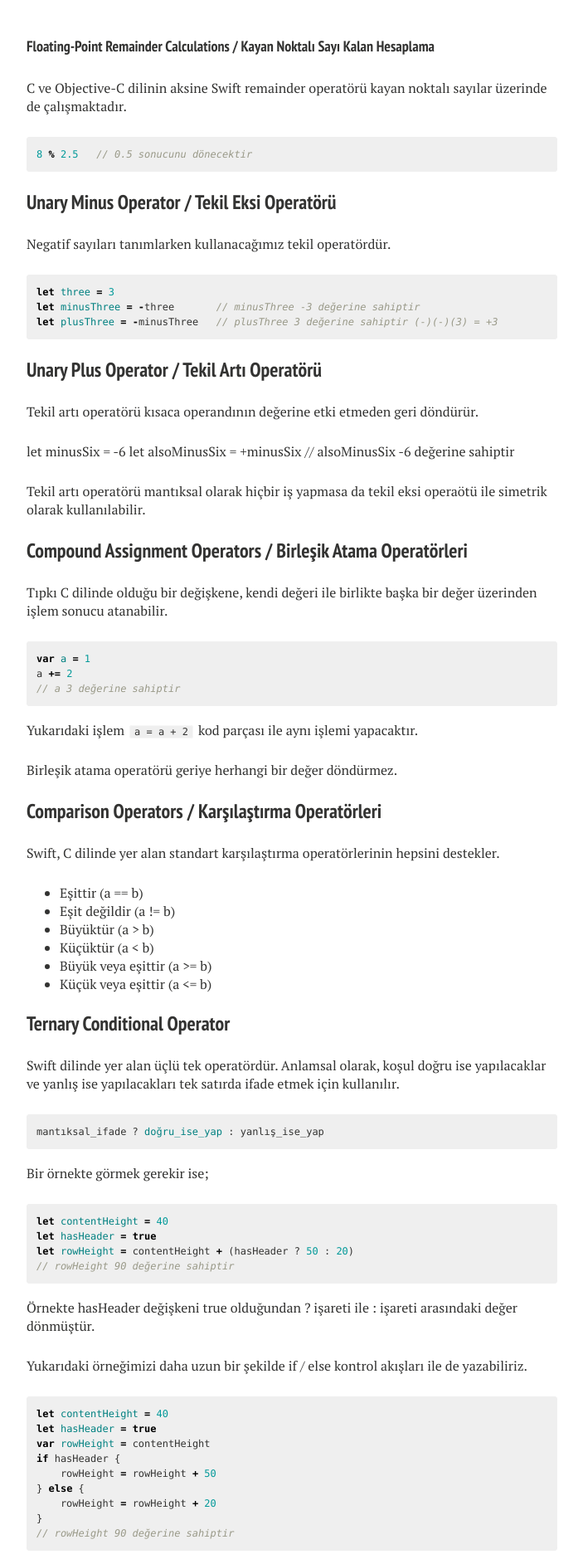
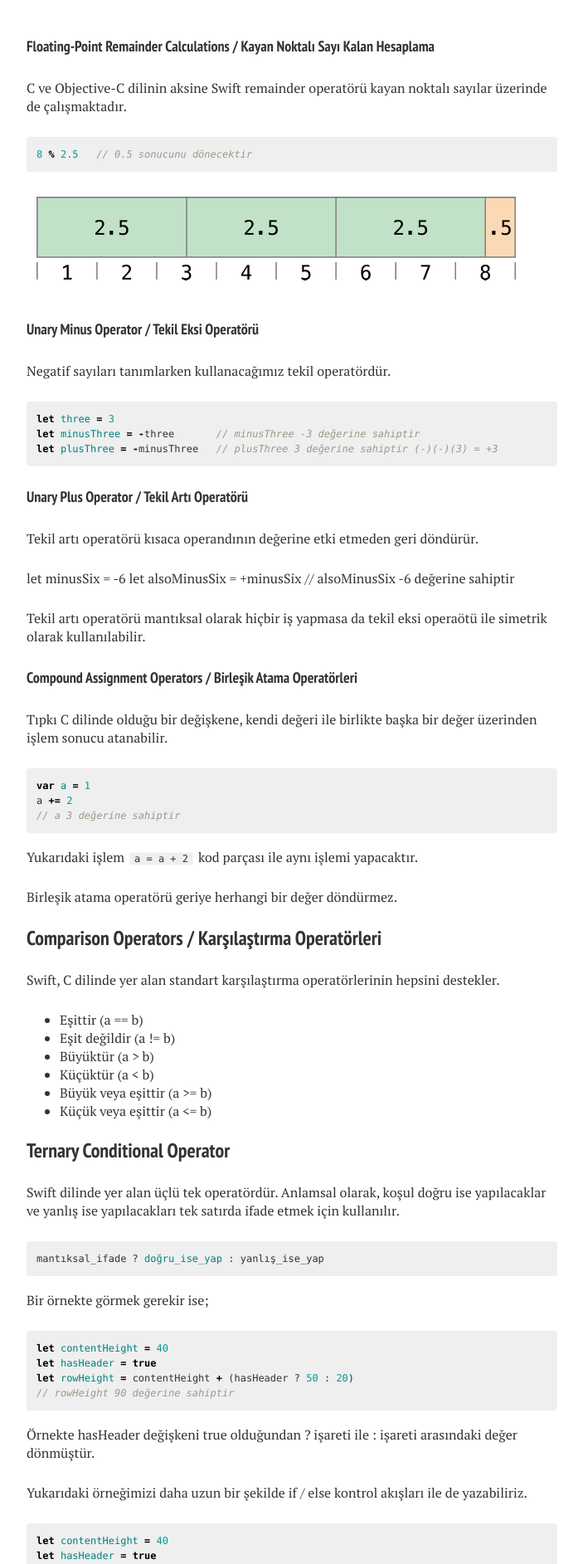
Before and after one commit to conqs/muhasturk.github.io, a Jekyll site: the page built from _posts/swift/S02_swift-temel-operatrler/2016-03-01-swift-temel-operatrler.md, in a window 1280 px wide. Shown: the part 2113-3998 px from the top of the page at 83% size, without its empty margins (288-991 px from the left). Built offline with Jekyll 4.4.1, drawn with Linux system fonts in a browser that asks for light colours; comment, search, counter and statistics services are not loaded.

Commit message:
add new images and assign them

````diff
--- a/_posts/swift/S02_swift-temel-operatrler/2016-03-01-swift-temel-operatrler.md
+++ b/_posts/swift/S02_swift-temel-operatrler/2016-03-01-swift-temel-operatrler.md
@@ -83,7 +83,7 @@ Yukarıda gösterilen formül yardımı ile `a % b` bize *remainder* dönecektir
 -8 % 3   // -2 sonucunu dönecektir
 ```
 
-![Remainder Example]({{site.url}}/assets/images/swift/S02/remainder-operator.png)
+![Integer Remainder Example][Integer Remainder]
 
 #### Floating-Point Remainder Calculations / Kayan Noktalı Sayı Kalan Hesaplama
 
@@ -103,7 +105,7 @@ let minusThree = -three       // minusThree -3 değerine sahiptir
 let plusThree = -minusThree   // plusThree 3 değerine sahiptir (-)(-)(3) = +3
 ```
 
-### Unary Plus Operator / Tekil Artı Operatörü
+#### Unary Plus Operator / Tekil Artı Operatörü
 
 Tekil artı operatörü kısaca operandının değerine etki etmeden geri döndürür.
 
@@ -112,7 +114,7 @@ let alsoMinusSix = +minusSix  // alsoMinusSix -6 değerine sahiptir
 
 Tekil artı operatörü mantıksal olarak hiçbir iş yapmasa da tekil eksi operaötü ile simetrik olarak kullanılabilir.
 
-### Compound Assignment Operators / Birleşik Atama Operatörleri
+#### Compound Assignment Operators / Birleşik Atama Operatörleri
 
 Tıpkı C dilinde olduğu bir değişkene, kendi değeri ile birlikte başka bir değer üzerinden işlem sonucu atanabilir.
 
@@ -340,3 +342,6 @@ Sevgiler... 🎈
 
 [Pull Request]: https://github.com/muhasturk/muhasturk.github.io/blob/master/_posts/swift/S02_swift-temel-operatrler/2016-03-01-swift-temel-operatrler.md "Pull Request Gönder"
 [Overlow Operators]: https://developer.apple.com/library/ios/documentation/Swift/Conceptual/Swift_Programming_Language/AdvancedOperators.html "Swift Overlow Operatörleri"
+
+[Integer Remainder]: {{site.url}}/assets/images/swift/S02/remainderInteger_2x.png
+[Float Remainder]: {{site.url}}/assets/images/swift/S02/remainderFloat_2x.png
````
Also changed, not shown: other parts of _posts/swift/S02_swift-temel-operatrler/2016-03-01-swift-temel-operatrler.md (+3 -1 lines), assets/images/swift/S02/remainderFloat_2x.png (added), assets/images/swift/S02/remainderInteger_2x.png (renamed from assets/images/swift/S02/remainder-operator.png).
